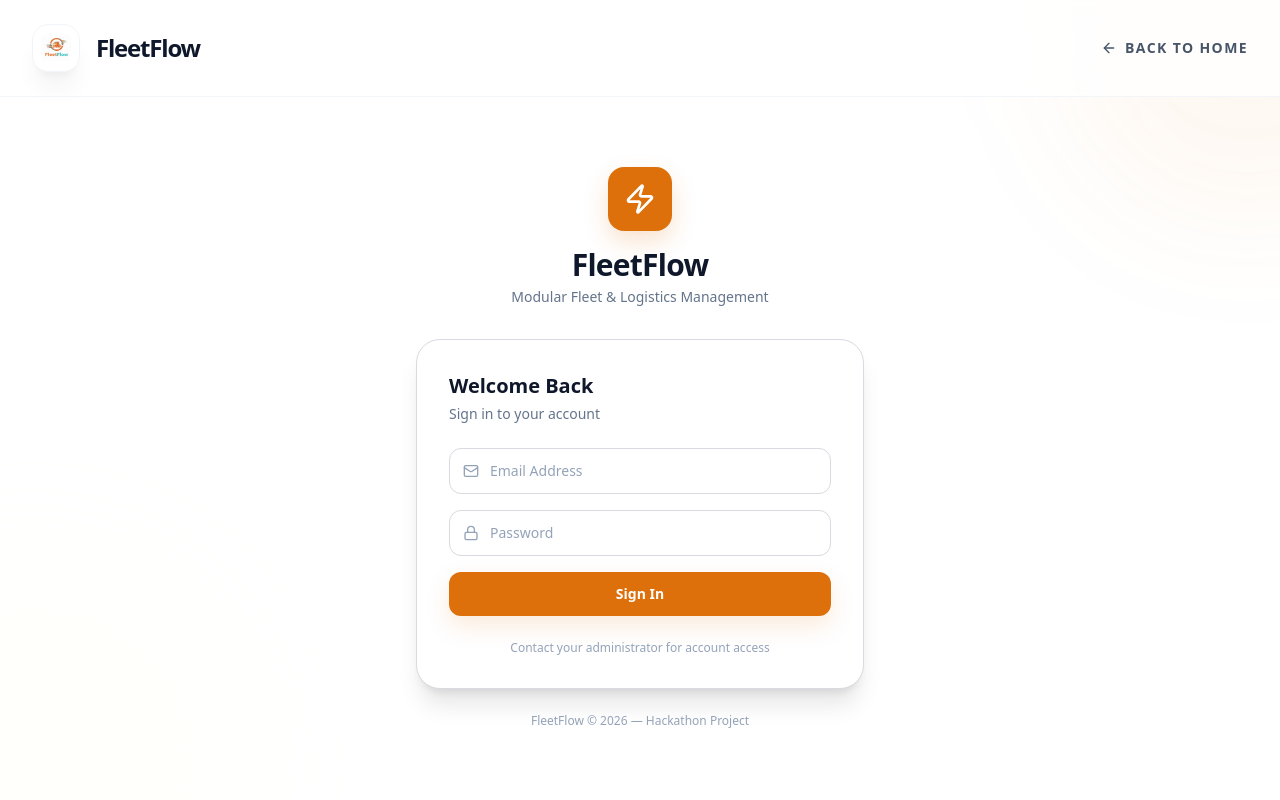
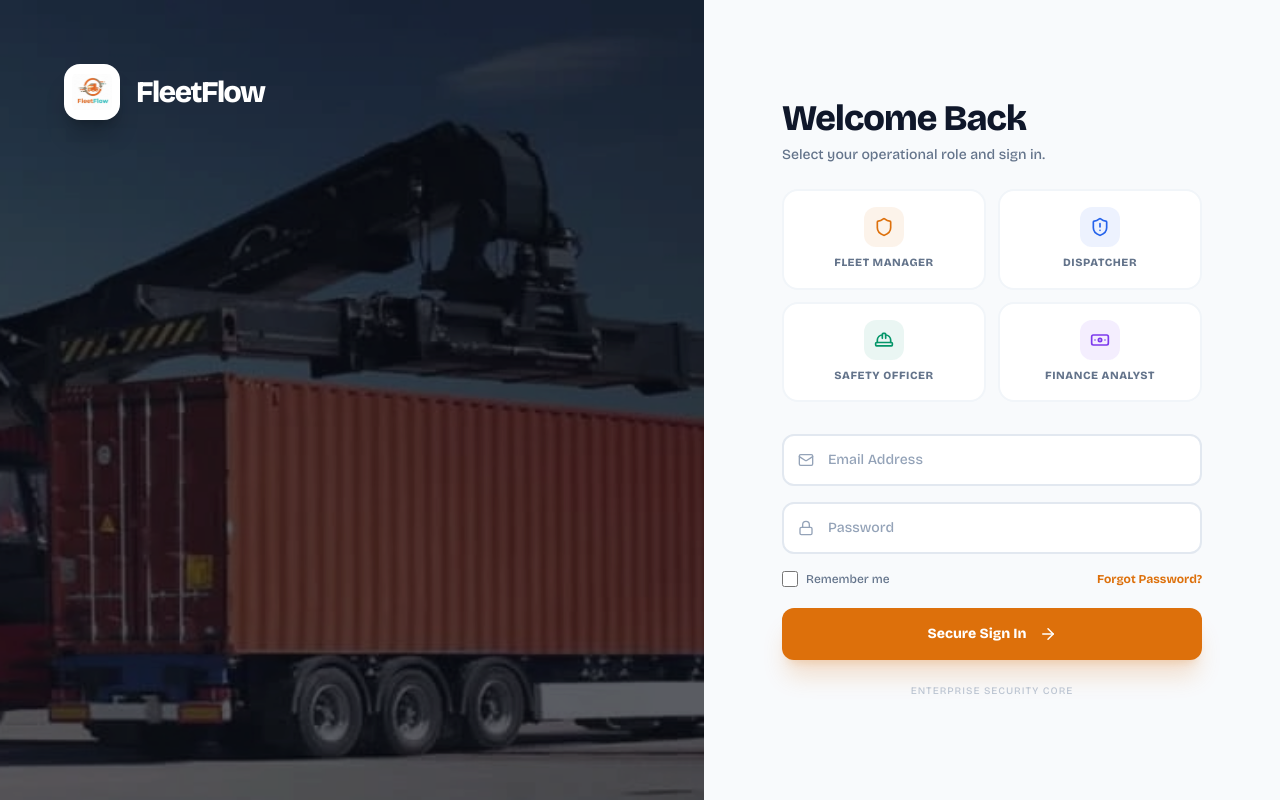
Before and after one commit to its-rudr/odoo-x-Vidhyapeeth, a React (Vite) app in the folder frontend/: page /login in a window 1280 px wide. Built offline with nearby package versions, Linux system fonts and the light colour scheme; the HTML template or start-up script is replaced by a standard one.

Commit message:
Add new login page

```diff
--- a/frontend/src/index.css
+++ b/frontend/src/index.css
@@ -3,6 +3,12 @@
 @tailwind base;
 @tailwind components;
 @tailwind utilities;
+
+@layer base {
+  body {
+    font-family: 'Bricolage Grotesque', system-ui, sans-serif;
+  }
+}
 
 :root {
   --color-primary: #DD700B;
--- a/frontend/src/pages/Analytics.jsx
+++ b/frontend/src/pages/Analytics.jsx
@@ -37,7 +37,8 @@ export default function Analytics() {
     printWindow.document.write(`
       <html><head><title>FleetFlow Analytics Report</title>
       <style>
-        body{font-family:system-ui,-apple-system,sans-serif;padding:40px;color:#1e293b}
+        @import url('https://fonts.googleapis.com/css2?family=Bricolage+Grotesque:opsz,wght@12..96,200..800&display=swap');
+        body{font-family:'Bricolage Grotesque',system-ui,sans-serif;padding:40px;color:#1e293b}
         h1{font-size:24px;margin-bottom:4px}
         .subtitle{color:#64748b;font-size:13px;margin-bottom:24px}
         .summary{display:flex;gap:24px;margin-bottom:32px}
--- a/frontend/src/pages/LandingPage.jsx
+++ b/frontend/src/pages/LandingPage.jsx
@@ -103,14 +103,14 @@ export default function LandingPage() {
           <div className="hidden md:flex items-center gap-10 text-base font-black text-slate-700">
             <button
               onClick={() => scrollTo('features')}
-              className={`transition relative group uppercase tracking-widest text-[11px] ${activeSection === 'features' ? 'text-[#DD700B]' : 'hover:text-[#DD700B]'}`}
+              className={`transition relative group uppercase tracking-widest text-sm ${activeSection === 'features' ? 'text-[#DD700B]' : 'hover:text-[#DD700B]'}`}
             >
               Features
               <span className={`absolute -bottom-2 left-0 h-1 bg-[#DD700B] transition-all rounded-full ${activeSection === 'features' ? 'w-full' : 'w-0 group-hover:w-full'}`} />
             </button>
             <button
               onClick={() => scrollTo('how-it-works')}
-              className={`transition relative group uppercase tracking-widest text-[11px] ${activeSection === 'how-it-works' ? 'text-[#DD700B]' : 'hover:text-[#DD700B]'}`}
+              className={`transition relative group uppercase tracking-widest text-sm ${activeSection === 'how-it-works' ? 'text-[#DD700B]' : 'hover:text-[#DD700B]'}`}
             >
               How It Works
               <span className={`absolute -bottom-2 left-0 h-1 bg-[#DD700B] transition-all rounded-full ${activeSection === 'how-it-works' ? 'w-full' : 'w-0 group-hover:w-full'}`} />
--- a/frontend/src/pages/Login.jsx
+++ b/frontend/src/pages/Login.jsx
@@ -1,23 +1,23 @@
-import { useState, useEffect } from 'react';
+import { useState } from 'react';
 import { useNavigate } from 'react-router-dom';
 import { useAuth } from '../context/AuthContext';
-import { Zap, Mail, Lock, ArrowLeft } from 'lucide-react';
+import { Mail, Lock, Zap, ArrowRight, Shield, ShieldAlert, HardHat, Banknote } from 'lucide-react';
 import toast from 'react-hot-toast';
 
+const roles = [
+  { id: 'manager', label: 'Fleet Manager', icon: Shield, color: '#DD700B' },
+  { id: 'dispatcher', label: 'Dispatcher', icon: ShieldAlert, color: '#2563EB' },
+  { id: 'safety', label: 'Safety Officer', icon: HardHat, color: '#059669' },
+  { id: 'finance', label: 'Finance Analyst', icon: Banknote, color: '#7C3AED' },
+];
+
 export default function Login() {
+  const [role, setRole] = useState('');
   const [form, setForm] = useState({ email: '', password: '' });
   const [loading, setLoading] = useState(false);
   const { login } = useAuth();
   const navigate = useNavigate();
-  const [scrolled, setScrolled] = useState(false);
-
   const [errors, setErrors] = useState({});
-
-  useEffect(() => {
-    const onScroll = () => setScrolled(window.scrollY > 20);
-    window.addEventListener('scroll', onScroll);
-    return () => window.removeEventListener('scroll', onScroll);
-  }, []);
 
   const validate = () => {
     const errs = {};
@@ -30,11 +30,12 @@ export default function Login() {
 
   const handleSubmit = async (e) => {
     e.preventDefault();
+    if (!role) { toast.error('Please select a role first'); return; }
     if (!validate()) return;
     setLoading(true);
     try {
       await login(form.email, form.password);
-      toast.success('Welcome back!');
+      toast.success(`Welcome back, ${roles.find(r => r.id === role)?.label || 'User'}!`);
       navigate('/dashboard', { replace: true });
     } catch (err) {
       toast.error(err.response?.data?.message || 'Invalid credentials');
@@ -44,95 +45,147 @@ export default function Login() {
   };
 
   return (
-    <div className="min-h-screen bg-white flex items-center justify-center p-4 pt-28 relative overflow-hidden">
-      {/* ──────── Navbar ──────── */}
-      <nav className={`fixed top-0 inset-x-0 z-50 transition-all duration-500 border-b ${scrolled ? 'bg-white/95 backdrop-blur-2xl shadow-xl shadow-black/[.05] border-slate-300/70' : 'bg-white/80 backdrop-blur-md border-slate-200/40'}`}>
-        <div className="max-w-7xl mx-auto flex items-center justify-between px-8 py-6">
-          <div className="flex items-center gap-4 group cursor-pointer" onClick={() => navigate('/')}>
-            <div className="w-12 h-12 rounded-2xl bg-white p-2 shadow-xl shadow-black/[0.05] border border-slate-100 flex items-center justify-center group-hover:rotate-6 group-hover:scale-110 transition-all duration-500">
+    <div className="h-screen bg-slate-50 flex flex-col md:flex-row relative overflow-hidden">
+      {/* ──────── Left Pane: Immersive Image ──────── */}
+      <div className="hidden md:flex md:w-1/2 lg:w-[55%] h-full relative overflow-hidden bg-slate-900">
+        <div className="absolute inset-0 z-0 opacity-60"
+             style={{
+               backgroundImage: 'url("/Images/truck.webp")',
+               backgroundSize: 'cover',
+               backgroundPosition: 'center',
+               backgroundRepeat: 'no-repeat',
+               filter: 'brightness(0.7)'
+             }} />
+        <div className="absolute inset-0 z-10 bg-black/20" />
+
+        <div className="relative z-20 w-full h-full p-12 lg:p-16 flex flex-col justify-between">
+          <div className="flex items-center gap-4 cursor-pointer" onClick={() => navigate('/')}>
+            <div className="w-14 h-14 rounded-2xl bg-white p-2 shadow-xl shadow-black/20 flex items-center justify-center">
               <img src="/Images/FleetFlow.webp" alt="FleetFlow" className="w-full h-full object-contain rounded-lg" />
             </div>
-            <span className="text-2xl font-black text-slate-900 tracking-tighter">FleetFlow</span>
+            <span className="text-3xl font-black text-white tracking-tighter">FleetFlow</span>
           </div>
-          <div className="flex items-center gap-6">
-            <button onClick={() => navigate('/')} className="flex items-center gap-2 text-sm font-bold text-slate-600 hover:text-[#DD700B] transition uppercase tracking-widest">
-              <ArrowLeft size={16} /> Back to Home
-            </button>
+
+          <div className="max-w-xl animate-fade-in-up">
+            <div className="w-14 h-1.5 bg-[#DD700B] mb-6 rounded-full" />
+            <h1 className="text-6xl lg:text-7xl font-black text-white leading-[0.95] tracking-tighter mb-4">
+              The Hub of <br/>
+              <span className="text-[#DD700B]">Modern Logistics.</span>
+            </h1>
+            <p className="text-slate-300 text-lg lg:text-xl font-medium leading-tight mb-8 opacity-80">
+              Secure, real-time fleet management. Powered by intelligent insights and built for professional-scale performance.
+            </p>
+
+            <div className="flex items-center gap-8 pt-8 border-t border-white/10 text-white/40 text-[11px] font-black uppercase tracking-[0.3em]">
+              <span>Next-Gen Architecture</span>
+              <span>•</span>
+              <span>Built for Scale 2026</span>
+            </div>
           </div>
         </div>
-      </nav>
-
-      {/* Background decoration */}
-      <div className="absolute inset-0 overflow-hidden">
-        <div className="absolute -top-40 -right-40 w-96 h-96 rounded-full blur-3xl" style={{ backgroundColor: 'rgba(221, 112, 11, 0.05)' }} />
-        <div className="absolute -bottom-40 -left-40 w-96 h-96 rounded-full blur-3xl" style={{ backgroundColor: 'rgba(252, 248, 216, 0.1)' }} />
       </div>
 
-      <div className="relative w-full max-w-md">
-        {/* Logo */}
-        <div className="text-center mb-8">
-          <div className="inline-flex items-center justify-center w-16 h-16 rounded-2xl shadow-lg mb-4" style={{ backgroundColor: '#DD700B', boxShadow: '0 10px 25px rgba(221, 112, 11, 0.2)' }}>
-            <Zap size={32} className="text-white" />
+      {/* ──────── Right Pane: Form ──────── */}
+      <div className="flex-1 h-full flex items-center justify-center p-4 md:p-8 bg-white md:bg-transparent overflow-y-auto no-scrollbar">
+        <div className="w-full max-w-[420px] flex flex-col justify-center py-2">
+          <div className="mb-6">
+            <div className="md:hidden flex items-center gap-4 mb-4">
+              <div className="w-11 h-11 rounded-xl bg-white p-1.5 shadow-lg border border-slate-100 flex items-center justify-center">
+                <img src="/Images/FleetFlow.webp" alt="FleetFlow" className="w-full h-full object-contain rounded-md" />
+              </div>
+              <span className="text-2xl font-black text-slate-900 tracking-tight">FleetFlow</span>
+            </div>
+            <h2 className="font-black text-slate-900 tracking-tight leading-none text-4xl mb-2">
+              Welcome Back
+            </h2>
+            <p className="text-slate-500 font-medium text-sm">
+              Select your operational role and sign in.
+            </p>
           </div>
-          <h1 className="text-3xl font-bold text-slate-900 tracking-tight">FleetFlow</h1>
-          <p className="text-slate-500 mt-1 text-sm">Modular Fleet & Logistics Management</p>
-        </div>
 
-        {/* Card */}
-        <div className="bg-white border rounded-3xl p-8 shadow-xl" style={{ borderColor: '#D9DADF' }}>
-          <h2 className="text-xl font-bold text-slate-900 mb-1">Welcome Back</h2>
-          <p className="text-sm text-slate-500 mb-6">Sign in to your account</p>
+          {/* Role Selection Grid */}
+          <div className="grid grid-cols-2 gap-3 mb-8">
+            {roles.map((r) => (
+              <button
+                key={r.id}
+                type="button"
+                onClick={() => { setRole(r.id); setErrors({}); }}
+                className={`relative flex flex-col items-center justify-center p-4 rounded-2xl border-2 transition-all duration-300 ${
+                  role === r.id
+                    ? 'border-[#DD700B] bg-[#DD700B]/5 shadow-lg scale-[1.02]'
+                    : 'border-slate-100 bg-white hover:border-slate-200'
+                }`}
+              >
+                <div
+                  className={`w-10 h-10 rounded-xl flex items-center justify-center mb-2 transition-transform duration-500 ${role === r.id ? 'scale-110' : ''}`}
+                  style={{ backgroundColor: `${r.color}15`, color: r.color }}
+                >
+                  <r.icon size={20} className={role === r.id ? 'animate-pulse' : ''} />
+                </div>
+                <span className={`text-[11px] font-black uppercase tracking-wider transition-colors ${role === r.id ? 'text-[#DD700B]' : 'text-slate-500'}`}>
+                  {r.label}
+                </span>
+                {role === r.id && (
+                  <div className="absolute top-2 right-2 w-1.5 h-1.5 rounded-full bg-[#DD700B]" />
+                )}
+              </button>
+            ))}
+          </div>
 
           <form onSubmit={handleSubmit} className="space-y-4">
-            <div className="relative">
-              <Mail size={16} className="absolute left-3.5 top-1/2 -translate-y-1/2 text-slate-400" />
+            <div className="group relative">
+              <Mail size={16} className="absolute left-4 top-1/2 -translate-y-1/2 text-slate-400 group-focus-within:text-[#DD700B] transition-colors" />
               <input
                 type="email"
                 placeholder="Email Address"
                 value={form.email}
                 onChange={(e) => { setForm({ ...form, email: e.target.value }); setErrors(prev => ({ ...prev, email: '' })); }}
+                className={`w-full pl-11 pr-5 py-3.5 bg-white border-2 rounded-xl text-slate-900 placeholder:text-slate-400 focus:outline-none focus:ring-4 focus:ring-[#DD700B]/5 transition-all text-sm font-medium ${errors.email ? 'border-red-400' : 'border-slate-200 focus:border-[#DD700B]'}`}
                 required
-                className="w-full pl-10 pr-4 py-3 border rounded-xl text-slate-900 placeholder:text-slate-400 focus:outline-none focus:ring-2 transition text-sm"
-                style={{ borderColor: errors.email ? '#EF4444' : '#D9DADF', '--tw-ring-color': 'rgba(221, 112, 11, 0.2)' }}
-                onFocus={(e) => { e.target.style.borderColor = '#DD700B'; }}
-                onBlur={(e) => { e.target.style.borderColor = errors.email ? '#EF4444' : '#D9DADF'; }}
               />
-              {errors.email && <p className="text-xs text-red-400 mt-1 ml-1">{errors.email}</p>}
+              {errors.email && <p className="text-[10px] text-red-500 mt-1 ml-1 font-bold italic">{errors.email}</p>}
             </div>
 
-            <div className="relative">
-              <Lock size={16} className="absolute left-3.5 top-1/2 -translate-y-1/2 text-slate-400" />
+            <div className="group relative">
+              <Lock size={16} className="absolute left-4 top-1/2 -translate-y-1/2 text-slate-400 group-focus-within:text-[#DD700B] transition-colors" />
               <input
                 type="password"
                 placeholder="Password"
                 value={form.password}
                 onChange={(e) => { setForm({ ...form, password: e.target.value }); setErrors(prev => ({ ...prev, password: '' })); }}
+                className={`w-full pl-11 pr-5 py-3.5 bg-white border-2 rounded-xl text-slate-900 placeholder:text-slate-400 focus:outline-none focus:ring-4 focus:ring-[#DD700B]/5 transition-all text-sm font-medium ${errors.password ? 'border-red-400' : 'border-slate-200 focus:border-[#DD700B]'}`}
                 required
                 minLength={8}
-                className="w-full pl-10 pr-4 py-3 border rounded-xl text-slate-900 placeholder:text-slate-400 focus:outline-none focus:ring-2 transition text-sm"
-                style={{ borderColor: errors.password ? '#EF4444' : '#D9DADF', '--tw-ring-color': 'rgba(221, 112, 11, 0.2)' }}
-                onFocus={(e) => { e.target.style.borderColor = '#DD700B'; }}
-                onBlur={(e) => { e.target.style.borderColor = errors.password ? '#EF4444' : '#D9DADF'; }}
               />
-              {errors.password && <p className="text-xs text-red-400 mt-1 ml-1">{errors.password}</p>}
+              {errors.password && <p className="text-[10px] text-red-500 mt-1 ml-1 font-bold italic">{errors.password}</p>}
+            </div>
+
+            <div className="flex items-center justify-between pb-1">
+              <label className="flex items-center gap-2 cursor-pointer group">
+                <input type="checkbox" className="w-4 h-4 rounded border-slate-200 text-[#DD700B] focus:ring-[#DD700B]/20" />
+                <span className="text-[12px] text-slate-500 font-medium group-hover:text-slate-700 transition-colors">Remember me</span>
+              </label>
+              <button type="button" className="text-[12px] font-bold text-[#DD700B] hover:text-[#DD700B]/80 transition-colors">Forgot Password?</button>
             </div>
 
             <button
               type="submit"
               disabled={loading}
-              className="w-full py-3 text-white font-semibold rounded-xl shadow-lg transition-all duration-200 disabled:opacity-50 disabled:cursor-not-allowed text-sm"
-              style={{ backgroundColor: '#DD700B', boxShadow: '0 10px 25px rgba(221, 112, 11, 0.15)' }}
-              onMouseEnter={(e) => { if (!loading) e.target.style.backgroundColor = '#C25C07'; }}
-              onMouseLeave={(e) => { e.target.style.backgroundColor = '#DD700B'; }}
+              className="w-full group flex items-center justify-center gap-3 py-4 text-white font-black rounded-xl shadow-xl shadow-[#DD700B]/20 transition-all hover:scale-[1.01] active:scale-[0.99] text-sm"
+              style={{ backgroundColor: '#DD700B' }}
             >
-              {loading ? 'Please wait...' : 'Sign In'}
+              {loading ? 'Authenticating...' : (
+                <>
+                  Secure Sign In <ArrowRight size={18} className="group-hover:translate-x-1 transition-transform" />
+                </>
+              )}
             </button>
           </form>
 
-          <p className="mt-6 text-center text-xs text-slate-400">Contact your administrator for account access</p>
+          <p className="mt-6 text-center text-slate-400 text-[10px] font-medium uppercase tracking-widest opacity-60">
+            Enterprise Security Core
+          </p>
         </div>
-
-        <p className="text-center text-xs text-slate-400 mt-6">FleetFlow &copy; 2026 &mdash; Hackathon Project</p>
       </div>
     </div>
   );
--- a/frontend/tailwind.config.js
+++ b/frontend/tailwind.config.js
@@ -4,6 +4,7 @@ export default {
   theme: {
     extend: {
       fontFamily: {
+        sans: ['Bricolage Grotesque', 'system-ui', 'sans-serif'],
         bricolage: ['Bricolage Grotesque', 'sans-serif'],
       },
       colors: {
```
Also changed, not shown: 1 other file (tests, documents, lock files or other folders).
